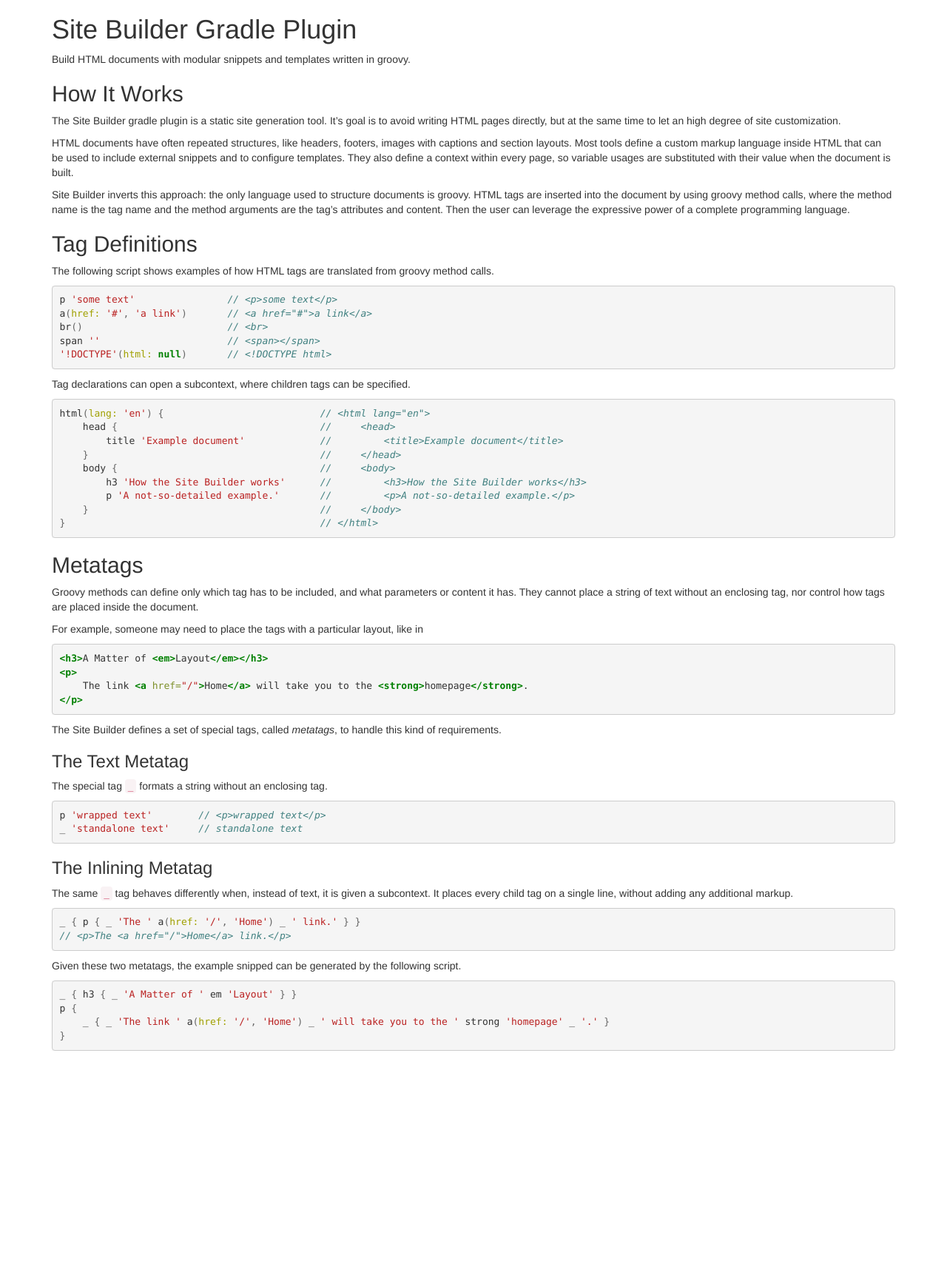
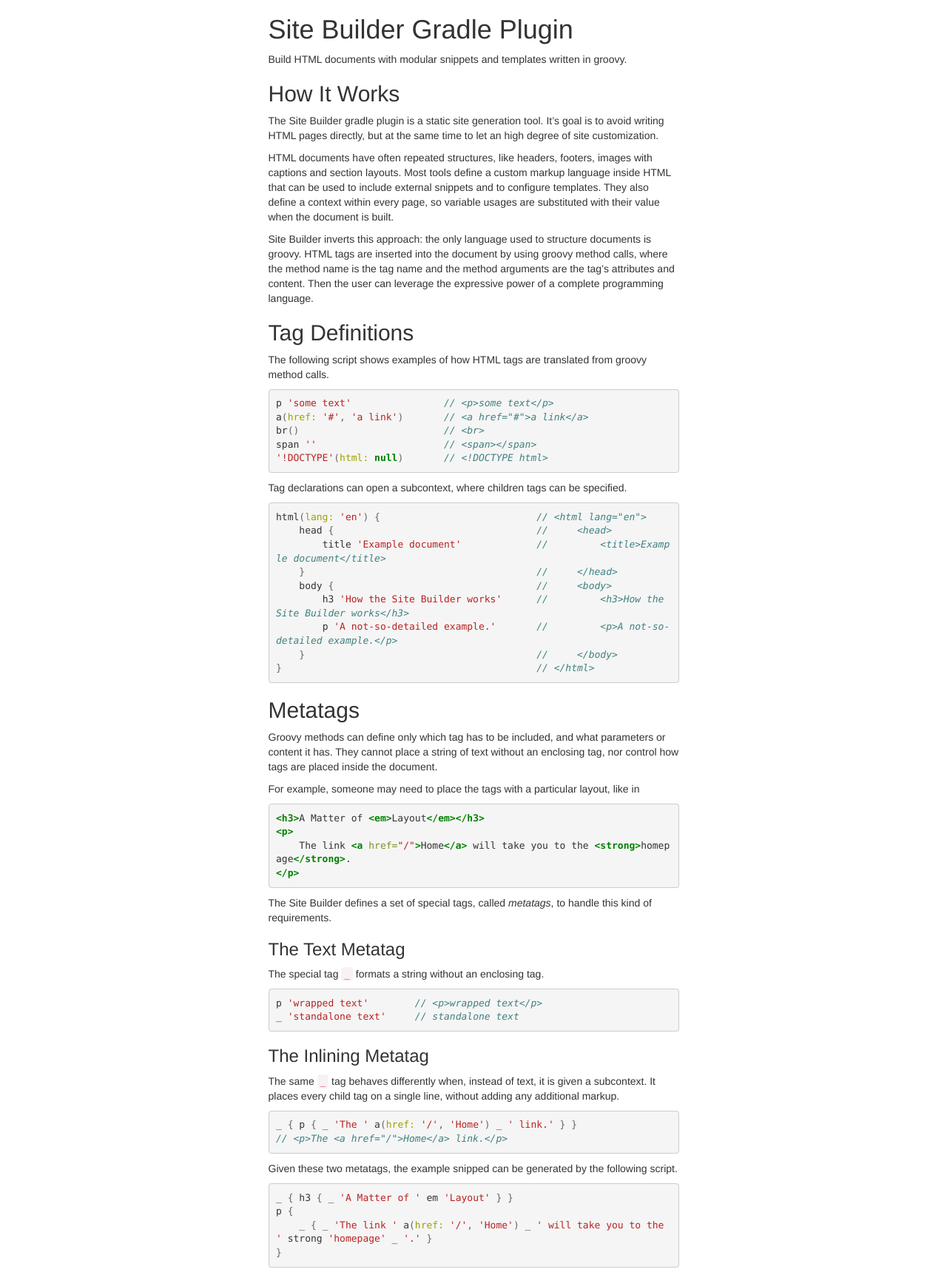
Before and after one commit to metahelicase/site-builder, a Jekyll site: the page built from index.md, in a window 1280 px wide. Shown: the whole page at 74% size. Built offline with Jekyll 4.4.1, drawn with Linux system fonts in a browser that asks for light colours; nearby versions of some CDN libraries; Markdown is read by kramdown in place of the engine named in the settings; before the commit the page ends 1430 px from its top, so only the background shows below that.

Commit message:
Half sized and centered column layout

```diff
--- a/_includes/foot.html
+++ b/_includes/foot.html
@@ -1,4 +1,6 @@
-            </main>
+                    </main>
+                </div>
+            </div>
         </div>
         <script src="https://ajax.googleapis.com/ajax/libs/jquery/1.11.3/jquery.min.js"></script>
         <script src="https://maxcdn.bootstrapcdn.com/bootstrap/3.3.6/js/bootstrap.min.js" integrity="sha384-0mSbJDEHialfmuBBQP6A4Qrprq5OVfW37PRR3j5ELqxss1yVqOtnepnHVP9aJ7xS" crossorigin="anonymous"></script>
--- a/_includes/head.html
+++ b/_includes/head.html
@@ -16,4 +16,6 @@
     </head>
     <body>
         <div class="container">
-            <main>
+            <div class="row">
+                <div class="col-md-push-3 col-md-6">
+                    <main>
```
